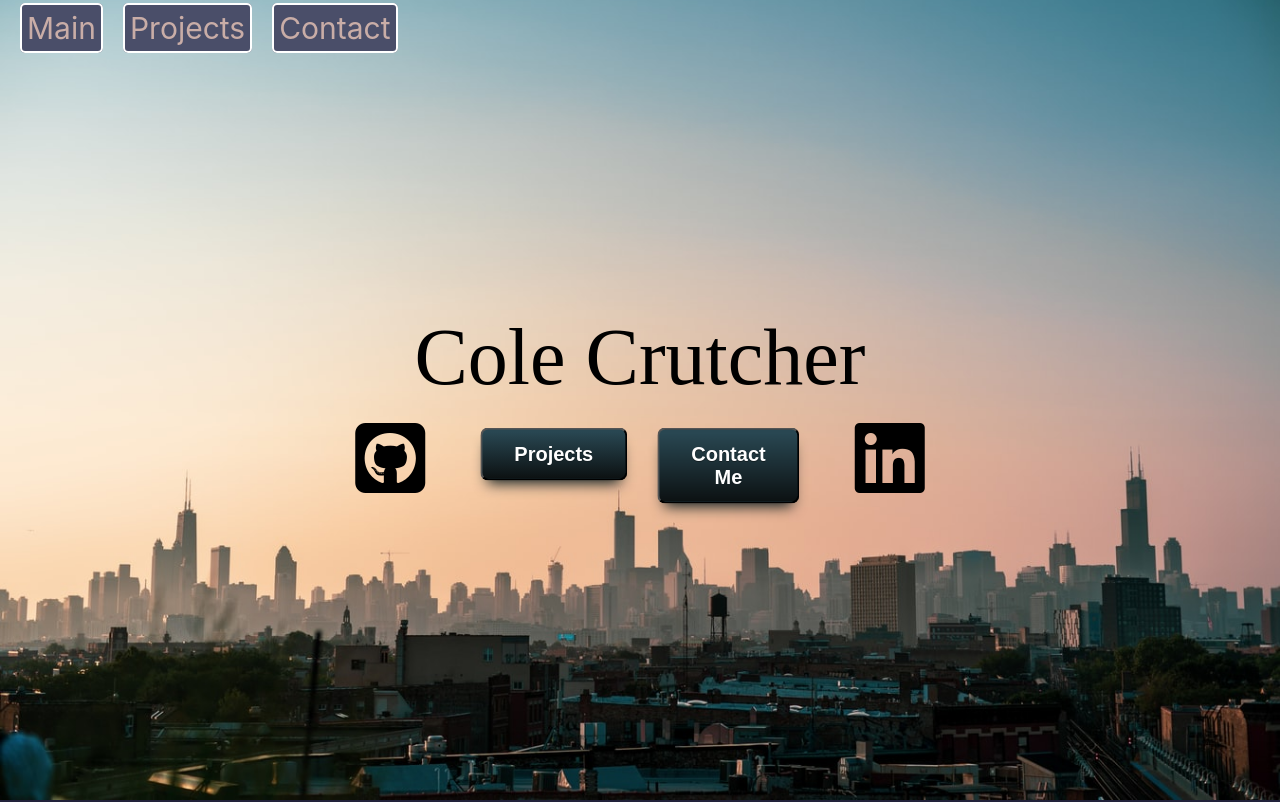
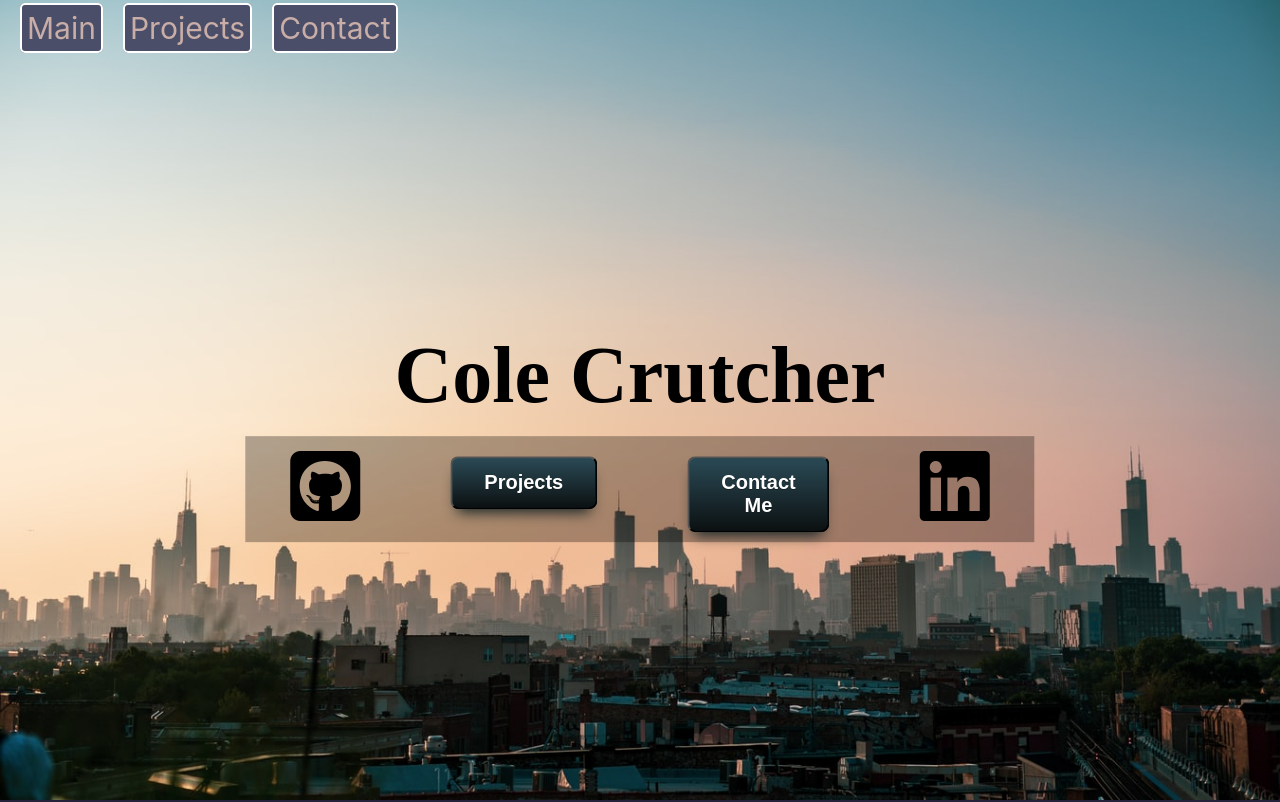
Before and after one commit to ccrutcher/portfolio, a React (Create React App) app: page / in a window 1280 px wide. Shown: the top 802 px of the page. Built offline with nearby package versions, Linux system fonts and the light colour scheme.

Commit message:
small style change on main

```diff
--- a/src/sections/Main.css
+++ b/src/sections/Main.css
@@ -25,6 +25,7 @@
   width: fit-content;
   font-family: Bookman;
   font-size: 80px;
+  font-weight: bold;
 }
 
 .main-container {
@@ -32,24 +33,27 @@
   flex-direction: column;
   position: absolute;
   margin: 0;
-  top: 50%;
+  top: 55%;
   left: 50%;
-  transform: translate(-50%, -50%);
+  transform: translate(-50%, -55%);
 }
 
 .links {
   display: flex;
+  background-color: rgba(0, 0, 0, 0.3);
+  padding-top: 10px;
+  padding-bottom: 10px;
 }
 
 .link {
-  margin-left: 15px;
-  margin-right: 15px;
+  margin-left: 45px;
+  margin-right: 45px;
   margin-top: 10px;
 }
 
 .outside-link {
-  margin-left: 40px;
-  margin-right: 40px;
+  margin-left: 45px;
+  margin-right: 45px;
 }
 
 .main-button {
```
